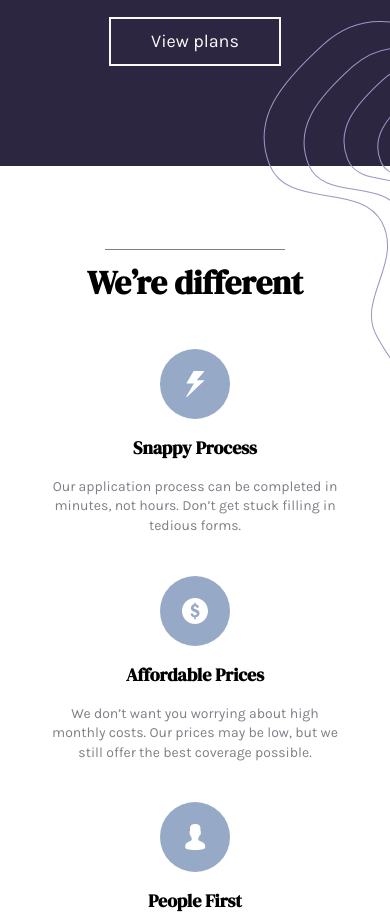
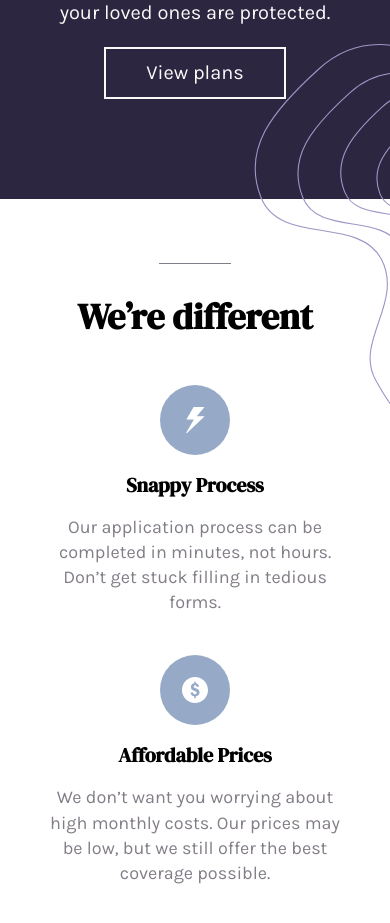
Before and after one commit to Julianr32/17.Insure_landing, a plain HTML site: page index.html in a window 390 px wide. Shown: the part 888-1811 px from the top of the page. Drawn offline with Linux system fonts and the light colour scheme.

Commit message:
first commit

```diff
--- a/scss/_variables.scss
+++ b/scss/_variables.scss
@@ -15,28 +15,29 @@
   --fnt-regular: 400;
   --fnt-bold: 700;
 
-  --fnt-xlarge: 6.104rem;
-  --fnt-large: 4.883rem;
-  --fnt-xbig: 3.906rem;
-  --fnt-big: 4rem;
-  --fnt-medium: 2.5rem;
-  --fnt-normal: 2rem;
-  --fnt-small: 1.6rem;
-  --fnt-xsmall: 1.4rem;
+  --fnt-xlarge: 4.8rem;
+  --fnt-large: 4rem;
+  --fnt-medium: 3rem;
+  --fnt-normal: 2.4rem;
+  --fnt-small: 2rem;
+  --fnt-xsmall: 1.8rem;
+  --fnt-xxsmall: 1.4rem;
 
   @media screen and (max-width: 768px) {
-    --fnt-big: 3.4rem;
-    --fnt-medium: 2.2rem;
-    --fnt-normal: 1.8rem;
-    --fnt-small: 1.4rem;
-    --fnt-xsmall: 1.2rem;
+    --fnt-xlarge: 4.2rem;
+    --fnt-large: 3.4rem;
+    --fnt-medium: 2.4rem;
+    --fnt-normal: 2rem;
+    --fnt-small: 1.8rem;
+    --fnt-xsmall: 1.6rem;
   }
 
-  @media screen and (min-width: 1660px) {
-    --fnt-big: 3.4rem;
-    --fnt-medium: 2.8rem;
-    --fnt-normal: 2.2rem;
-    --fnt-small: 2rem;
-    --fnt-xsmall: 1.6rem;
-  }
+  /* @media screen and (min-width: 1660px) {
+    --fnt-xbig: 3.906rem;
+    --fnt-big: 4rem;
+    --fnt-medium: 2.5rem;
+    --fnt-normal: 2rem;
+    --fnt-small: 1.6rem;
+    --fnt-xsmall: 1.4rem;
+  } */
 }
--- a/scss/main.scss
+++ b/scss/main.scss
@@ -38,6 +38,7 @@ h1,
 h2,
 h3,
 h4 {
+  font-weight: var(--fnt-bold);
   font-family: var(--fnt-secondary);
   line-height: 1;
 }
@@ -83,7 +84,7 @@ h4 {
 
   &__item {
     margin: 3rem 0;
-    font-size: var(--fnt-normal);
+    font-size: var(--fnt-small);
     text-transform: uppercase;
   }
 
@@ -143,7 +144,7 @@ h4 {
     color: var(--clr-neutral3);
 
     h1 {
-      font-size: var(--fnt-big);
+      font-size: var(--fnt-xlarge);
     }
 
     p {
@@ -197,9 +198,9 @@ h4 {
       content: "";
       position: absolute;
       left: 50%;
-      top: -50%;
+      top: -100%;
       transform: translateX(-50%);
-      width: 50%;
+      width: 20%;
       height: 1px;
       background-color: var(--clr-neutral2);
     }
@@ -242,6 +243,7 @@ h4 {
 .section-3 {
   padding: 0 1.5rem;
 }
+
 .hww {
   position: relative;
   padding: 4rem;
@@ -252,7 +254,7 @@ h4 {
   text-align: center;
 
   h2 {
-    font-size: var(--fnt-big);
+    font-size: var(--fnt-large);
     margin-bottom: 4rem;
   }
 
@@ -272,6 +274,7 @@ h4 {
     background-size: contain;
     top: 0;
     right: 0;
+    pointer-events: none;
   }
 }
 /* ===END-SECTION-3-HWW=== */
```
Also changed, not shown: css/main.css, 1 other file.
